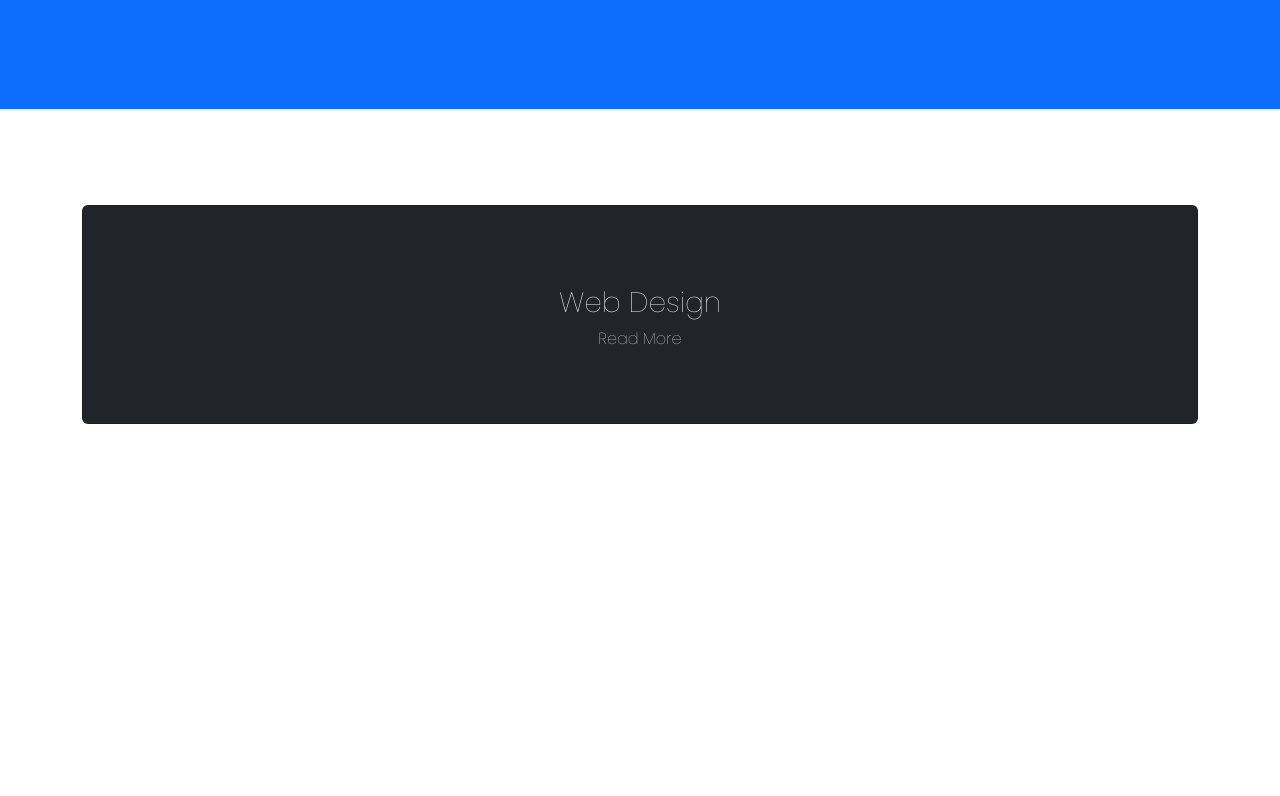
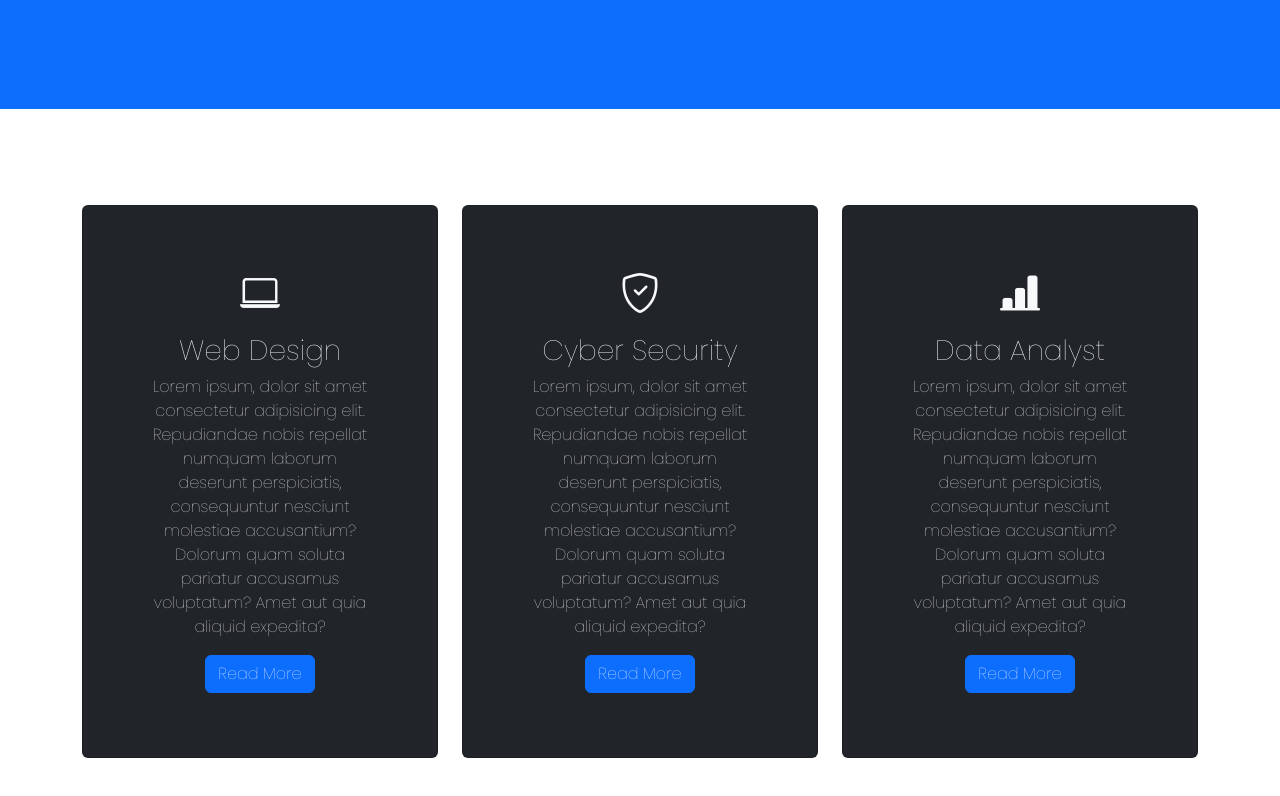
Before and after one commit to gracekells/ppw, a plain HTML site: page index.html in a window 1280 px wide. Shown: the part 756-1552 px from the top of the page. Before the commit the page ends 1276 px from the top, so only its background shows below. Drawn offline with nearby package versions, Linux system fonts and the light colour scheme.

Commit message:
Update index.html

```diff
--- a/index.html
+++ b/index.html
@@ -12,6 +12,7 @@
       integrity="sha384-GLhlTQ8iRABdZLl6O3oVMWSktQOp6b7In1Zl3/Jr59b6EGGoI1aFkw7cmDA6j6gD"
       crossorigin="anonymous"
     />
+    <link rel="stylesheet" href="https://cdn.jsdelivr.net/npm/bootstrap-icons@1.10.3/font/bootstrap-icons.css">
   </head>
   <body>
     <nav class="navbar navbar-expand-lg navbar-dark bg-dark">
@@ -127,7 +128,40 @@
                     <h3 class="card-title">
                       Web Design
                     </h3>
-                    <p class="card-title mb-3>
+                    <p class="card-title mb-3">
+                      Lorem ipsum, dolor sit amet consectetur adipisicing elit. Repudiandae nobis repellat numquam laborum deserunt perspiciatis, consequuntur nesciunt molestiae accusantium? Dolorum quam soluta pariatur accusamus voluptatum? Amet aut quia aliquid expedita?
+                    </p>
+                    <a href="#" class="btn btn-primary">Read More</a>
+              </div>
+            </div>
+          </div>
+
+          <div class="col-md">
+            <div class="card bg-dark text-light p-5">
+              <div class="card-body text-center">
+                <div class="h1 mb-3">
+                    <i class="bi bi-shield-check"></i>
+                    </div>
+                    <h3 class="card-title">
+                      Cyber Security
+                    </h3>
+                    <p class="card-title mb-3">
+                      Lorem ipsum, dolor sit amet consectetur adipisicing elit. Repudiandae nobis repellat numquam laborum deserunt perspiciatis, consequuntur nesciunt molestiae accusantium? Dolorum quam soluta pariatur accusamus voluptatum? Amet aut quia aliquid expedita?
+                    </p>
+                    <a href="#" class="btn btn-primary">Read More</a>
+              </div>
+            </div>
+          </div>
+          <div class="col-md">
+            <div class="card bg-dark text-light p-5">
+              <div class="card-body text-center">
+                <div class="h1 mb-3">
+                    <i class="bi bi-bar-chart-line-fill"></i>
+                    </div>
+                    <h3 class="card-title">
+                      Data Analyst
+                    </h3>
+                    <p class="card-title mb-3">
                       Lorem ipsum, dolor sit amet consectetur adipisicing elit. Repudiandae nobis repellat numquam laborum deserunt perspiciatis, consequuntur nesciunt molestiae accusantium? Dolorum quam soluta pariatur accusamus voluptatum? Amet aut quia aliquid expedita?
                     </p>
                     <a href="#" class="btn btn-primary">Read More</a>
```
